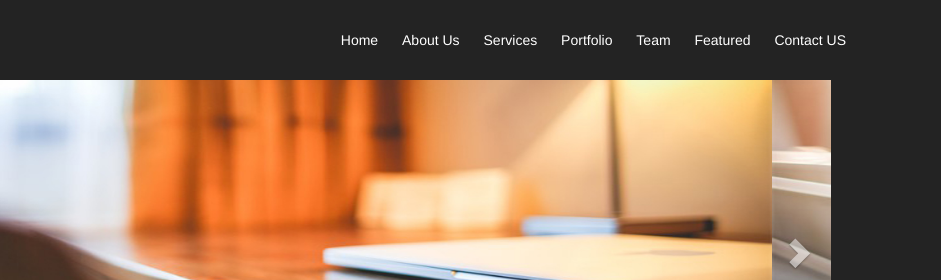
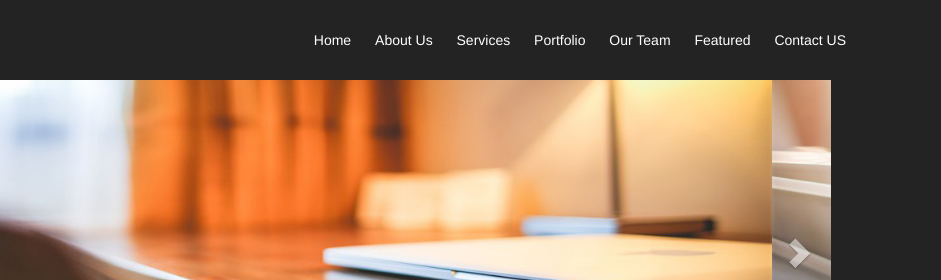
Before and after one commit to furqanzamir/Bussiness, a plain HTML site: page index.html in a window 1280 px wide. Shown: the top 280 px of the page, 339-1280 px from the left. Drawn offline with Linux system fonts and the light colour scheme.

Commit message:
navigation change team to our team

```diff
--- a/index.html
+++ b/index.html
@@ -2,7 +2,7 @@
 <html>
 <head>
 <meta charset="utf-8">
-<title>Bussiness Title</title>
+<title>Bussiness Development</title>
 <!-- Latest compiled and minified CSS -->
 <link rel="stylesheet" href="css/bootstrap.min.css">
 
@@ -29,7 +29,7 @@
 				<li><a href="#aboutus">About Us</a></li>
 				<li><a href="#services">Services</a></li>
 				<li><a href="#portfolio">Portfolio</a></li>
-				<li><a href="#team">Team</a></li>
+				<li><a href="#team">Our Team</a></li>
 				<li><a href="#featured">Featured</a></li>
 				<li><a href="#contactus">Contact US</a></li>
 
```
